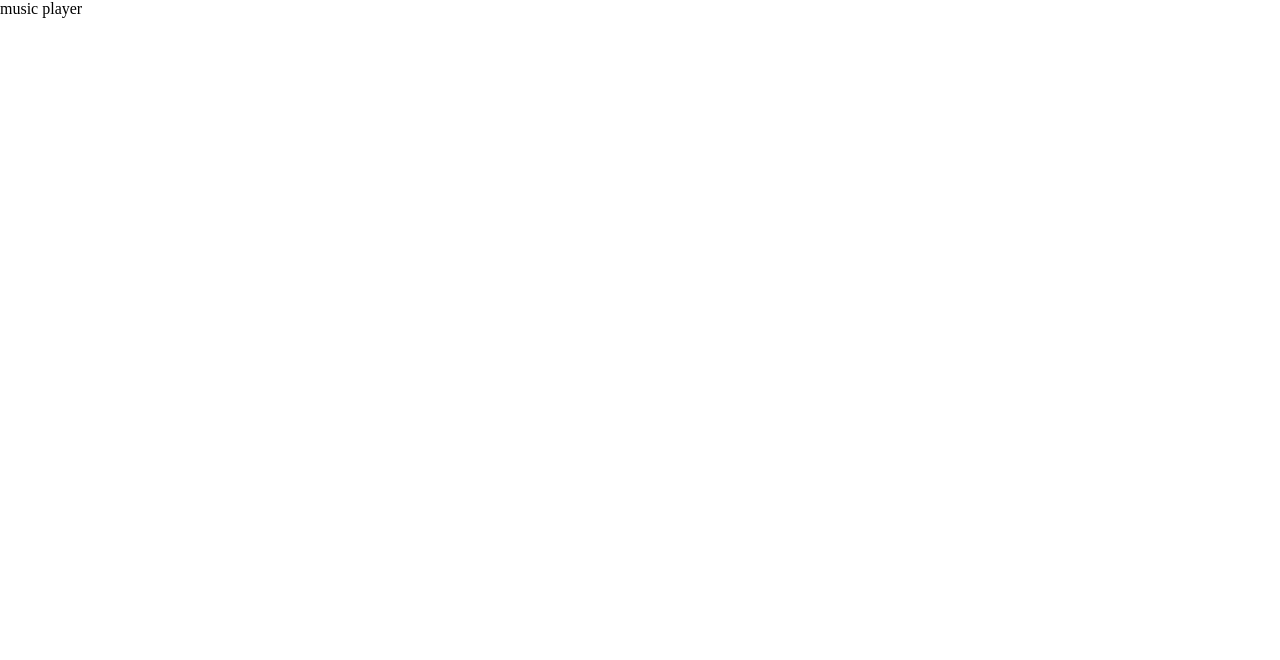
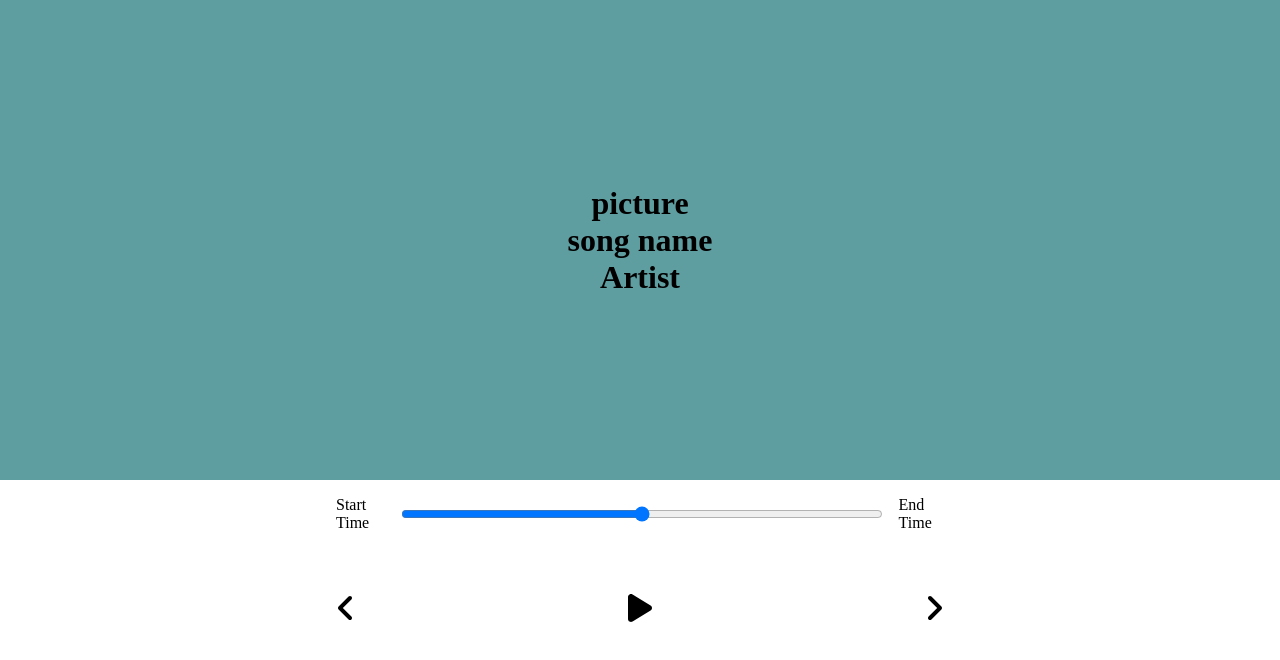
Before and after one commit to aliyoosefi68/musicplayer-react, a React (Create React App) app: page / in a window 1280 px wide. Shown: the top 660 px of the page. Built offline with nearby package versions, Linux system fonts and the light colour scheme.

Commit message:
install fontawsome pakage and make song and player component

```diff
--- a/package.json
+++ b/package.json
@@ -3,6 +3,10 @@
   "version": "0.1.0",
   "private": true,
   "dependencies": {
+    "@fortawesome/fontawesome-svg-core": "^6.4.0",
+    "@fortawesome/free-regular-svg-icons": "^6.4.0",
+    "@fortawesome/free-solid-svg-icons": "^6.4.0",
+    "@fortawesome/react-fontawesome": "^0.2.0",
     "@testing-library/jest-dom": "^5.16.5",
     "@testing-library/react": "^13.4.0",
     "@testing-library/user-event": "^13.5.0",
--- a/src/App.js
+++ b/src/App.js
@@ -1,7 +1,14 @@
-import "./Ap.scss";
+import "./styles/Ap.scss";
+import Player from "./components/Player";
+import Song from "./components/Song";
 
 function App() {
-  return <div className="App">music player</div>;
+  return (
+    <div className="App">
+      <Song />
+      <Player />
+    </div>
+  );
 }
 
 export default App;
--- /dev/null
+++ b/src/components/Player.js
@@ -0,0 +1,32 @@
+import React from "react";
+
+///fontawsome
+import { FontAwesomeIcon } from "@fortawesome/react-fontawesome";
+import {
+  faAngleLeft,
+  faAngleRight,
+  faPlay,
+} from "@fortawesome/free-solid-svg-icons";
+
+const Player = () => {
+  return (
+    <div className="palyer-container">
+      <div className="time-control">
+        <p>Start Time</p>
+        <input type="range" />
+        <p>End Time</p>
+      </div>
+      <div className="paly-control">
+        <FontAwesomeIcon className="skip-back" icon={faAngleLeft} size="2x" />
+        <FontAwesomeIcon className="play" icon={faPlay} size="2x" />
+        <FontAwesomeIcon
+          className="skip-forward"
+          icon={faAngleRight}
+          size="2x"
+        />
+      </div>
+    </div>
+  );
+};
+
+export default Player;
--- /dev/null
+++ b/src/components/Song.js
@@ -0,0 +1,13 @@
+import React from "react";
+
+const Song = () => {
+  return (
+    <div className="song-container">
+      <h1>picture</h1>
+      <h1>song name</h1>
+      <h1>Artist</h1>
+    </div>
+  );
+};
+
+export default Song;
--- a/src/Ap.scss
+++ b/src/styles/Ap.scss
@@ -3,3 +3,5 @@
   margin: 0;
   box-sizing: border-box;
 }
+@import "./player";
+@import "./song";
--- /dev/null
+++ b/src/styles/_player.scss
@@ -0,0 +1,29 @@
+.palyer-container {
+  min-height: 20vh;
+  display: flex;
+  flex-direction: column;
+  align-items: center;
+  justify-content: space-between;
+}
+.time-control {
+  width: 50%;
+
+  display: flex;
+  input {
+    width: 100%;
+    padding: 1rem 2rem;
+  }
+  p {
+    padding: 1rem;
+  }
+}
+.paly-control {
+  display: flex;
+  justify-content: space-between;
+  align-items: center;
+  padding: 1rem;
+  width: 50%;
+  svg {
+    cursor: pointer;
+  }
+}
--- /dev/null
+++ b/src/styles/_song.scss
@@ -0,0 +1,8 @@
+.song-container {
+  min-height: 60vh;
+  background-color: cadetblue;
+  display: flex;
+  flex-direction: column;
+  align-items: center;
+  justify-content: center;
+}
```
Also changed, not shown: 1 other file (tests, documents, lock files or other folders).
